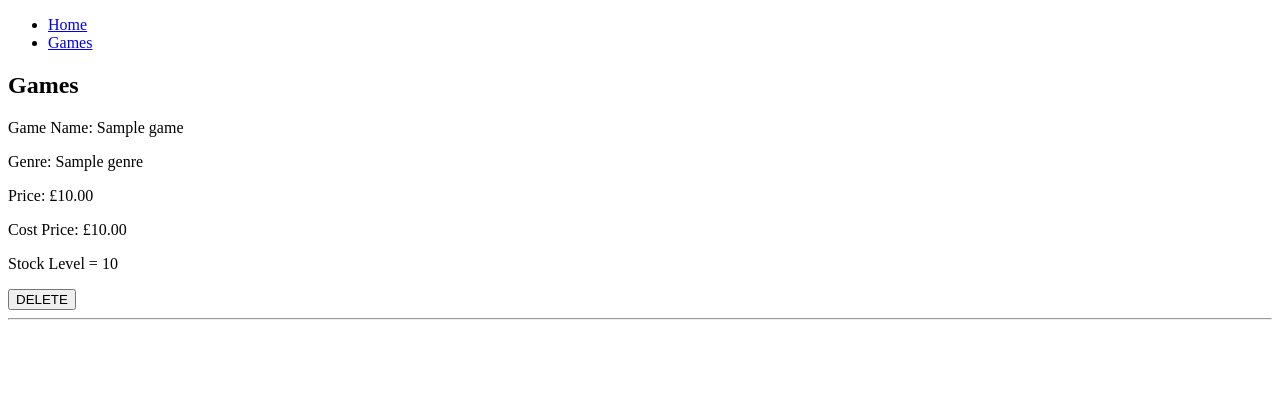
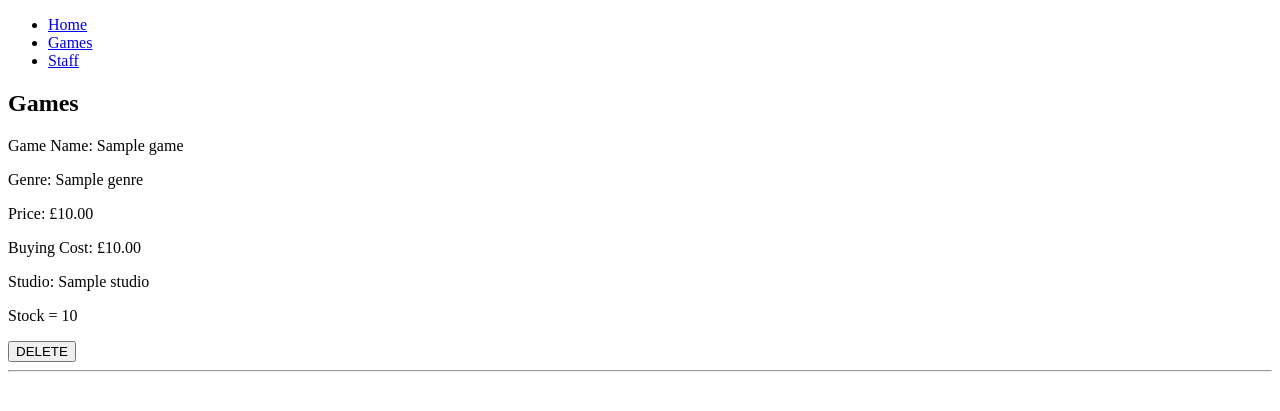
Before and after one commit to Mitchell-McShane/store_inventory_project, a Flask app: page /games in a window 1280 px wide. Shown: the top 411 px of the page. Run offline with Flask 2, Linux system fonts and the light colour scheme; a database or web service that is not in the repository returns one stand-in record (Sample ...); some libraries are stand-ins or nearby versions.

Commit message:
flask app page working showing list of stock as well as low and out of stock products

```diff
--- a/repositories/game_repository.py
+++ b/repositories/game_repository.py
@@ -55,3 +55,9 @@ def update(game):
     sql = "UPDATE games SET (name, worker_id, genre, price, buying_cost, stock, studio_id) = (%s, %s, %s, %s, %s, %s, %s) WHERE id = %s"
     values = [game.name, game.worker.id, game.genre, game.price, game.buying_cost, game.stock, game.studio.id]
     run_sql(sql, values)
+
+# UPDATE STOCK
+def game_stock_change(game):
+    sql = "UPDATE game SET (game.stock) = (%s) WHERE id = %s"
+    values = [game.stock]
+    run_sql(sql, values)
--- a/templates/base.html
+++ b/templates/base.html
@@ -14,6 +14,7 @@
             <ul>
                 <li><a href="/">Home</a></li>
                 <li><a href="/games">Games</a></li>
+                <li><a href="/staff">Staff</a></li>
             </ul>
         </nav>
     </header>
--- a/templates/games/index.html
+++ b/templates/games/index.html
@@ -9,14 +9,15 @@
     <p>Game Name: {{ game.name }} </p>
     <p>Genre: {{ game.genre }} </p>
     <p>Price: £{{ '%0.2f'| format(game.price) }} </p>
-    <p>Cost Price: £{{ '%0.2f'| format(game.buying_cost) }} </p>
+    <p>Buying Cost: £{{ '%0.2f'| format(game.buying_cost) }} </p>
+    <p>Studio: {{game.studio.name}}</p>
 
     {% if game.stock >= 3 %}
-    <p>Stock Level = {{ game.stock }}</p>
+    <p>Stock = {{ game.stock }}</p>
     {% elif game.stock == 0 %}
     <p>Out of Stock </p>
     {% elif game.stock < 3 %}
-    <p>Stock Level = {{ game.stock }} Low Stock</p>
+    <p>Stock = {{ game.stock }} Low Stock</p>
     {% endif %}
 
     <form class="delete-form" action="/games/{{game.id}}/delete" method="POST">
--- a/templates/games/show.html
+++ b/templates/games/show.html
@@ -7,15 +7,15 @@
     <p>Studio: {{game.studio.name}}</p>
     <p>Genre: {{game.genre}}</p>
     <p>Price: £{{ '%0.2f'| format(game.price) }} </p>
-    <p>Cost Price: £{{ '%0.2f'| format(game.buying_cost) }} </p>
+    <p>Buying Cost: £{{ '%0.2f'| format(game.buying_cost) }} </p>
     <p>Sold by: {{game.worker.name}}</p>
 
     {% if game.stock >= 3 %}
-    <p>Stock Level = {{ game.stock }}</p>
+    <p>Stock = {{ game.stock }}</p>
     {% elif game.stock == 0 %}
     <p>Out of Stock </p>
     {% elif game.stock < 3 %}
-    <p>Stock Level = {{ game.stock }} Low Stock</p>
+    <p>Stock = {{ game.stock }} Low Stock</p>
     {% endif %}
 
     {% endfor %}
```
Also changed, not shown: console.py (+10 -8 lines), templates/staff.html (added, +7 -0 lines).
